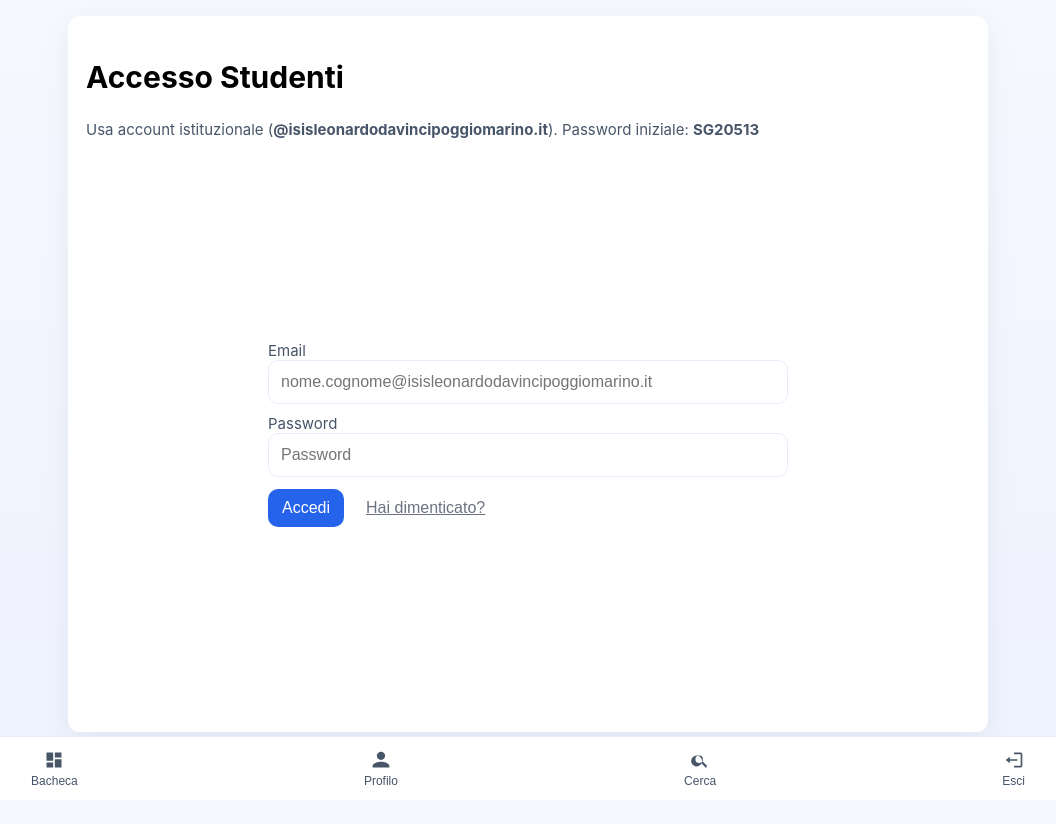
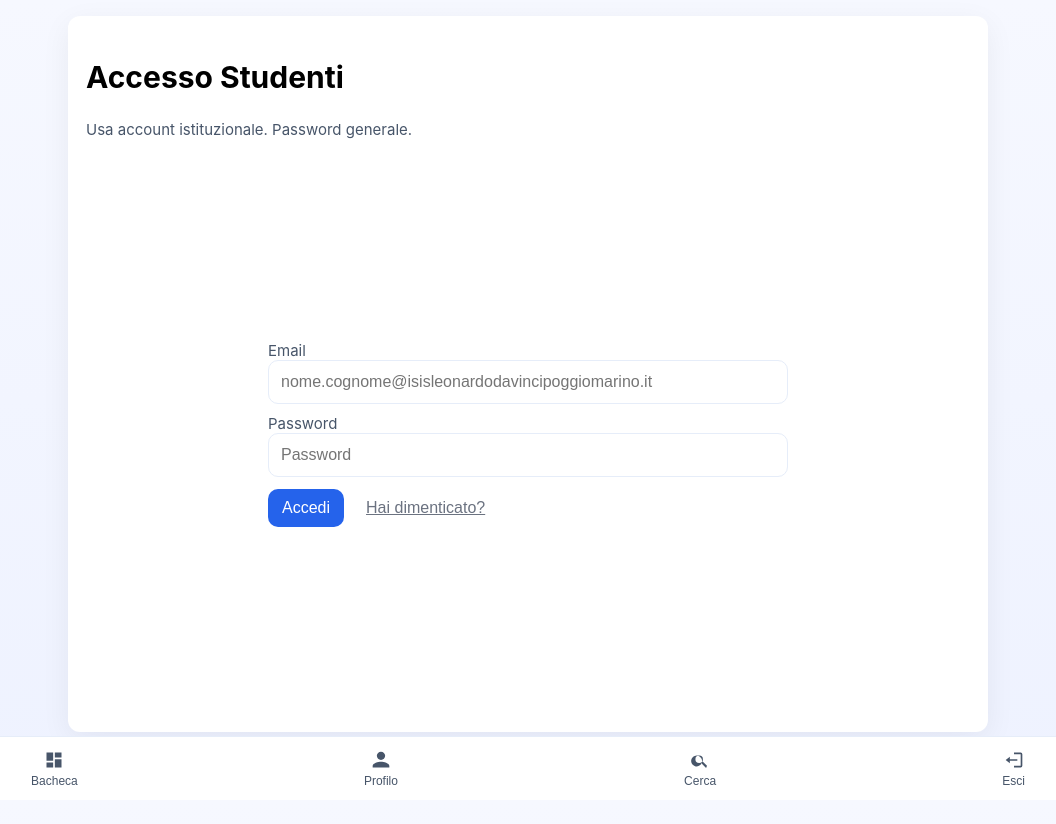
Before and after one commit to amattiello32-maker/portale_scuola, a website: page index.html in a window 1280 px wide. Shown: the whole page, without its empty margins (112-1168 px from the left). Drawn offline with Linux system fonts and the light colour scheme.

Commit message:
Update index.html

```diff
--- a/index.html
+++ b/index.html
@@ -50,7 +50,7 @@ button{padding:10px 14px;border-radius:10px;border:0;cursor:pointer;background:v
   <!-- PAGE: LOGIN (always first) -->
   <section id="page-login" class="card">
     <h2>Accesso Studenti</h2>
-    <p class="muted">Usa account istituzionale (<strong>@isisleonardodavincipoggiomarino.it</strong>). Password iniziale: <strong>SG20513</strong></p>
+    <p class="muted">Usa account istituzionale. Password generale.</p>
 
     <div class="full-height-center">
       <form id="loginForm" style="width:100%;max-width:520px">
```
